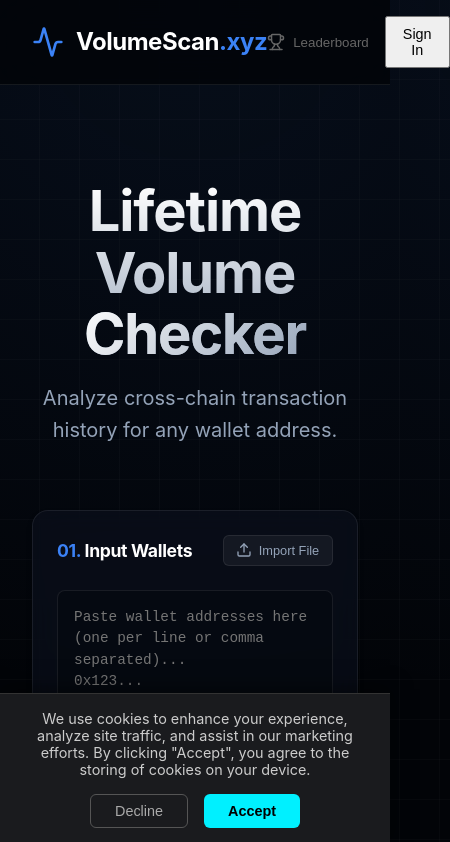
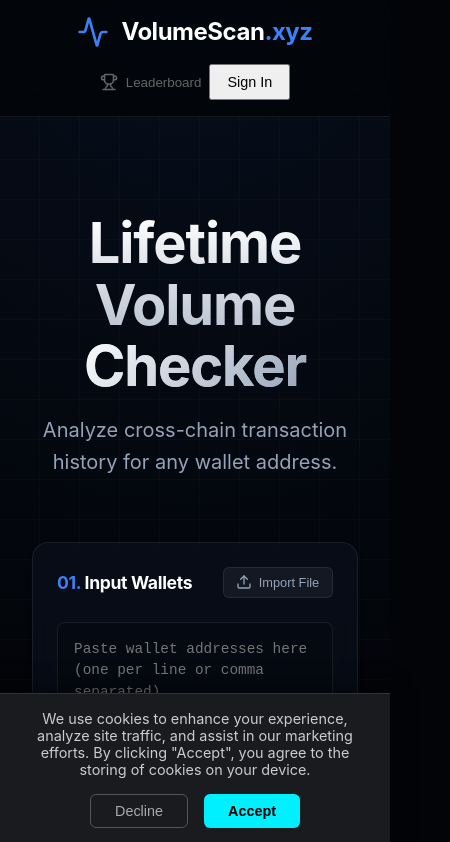
Before and after one commit to onchainaaron-rgb/wallet-volume-checker, a React (Vite) app: page / in a window 390 px wide. Shown: the top 842 px of the page, 450 px wide, since content can reach past the window. Built offline with nearby package versions, Linux system fonts and the light colour scheme.

Commit message:
Style: Optimize header layout for mobile devices

```diff
--- a/src/App.css
+++ b/src/App.css
@@ -149,3 +149,26 @@
   background: rgba(255, 255, 255, 0.03);
   border: 1px solid var(--border-color);
 }
+
+@media (max-width: 768px) {
+  .main-header {
+    flex-direction: column;
+    gap: 1rem;
+    padding: 1rem;
+  }
+
+  .header-controls {
+    width: 100%;
+    justify-content: center;
+    flex-wrap: wrap;
+    gap: 0.5rem !important;
+  }
+
+  .nav-btn span {
+    display: none;
+  }
+
+  .user-badge span {
+    display: none;
+  }
+}
```
